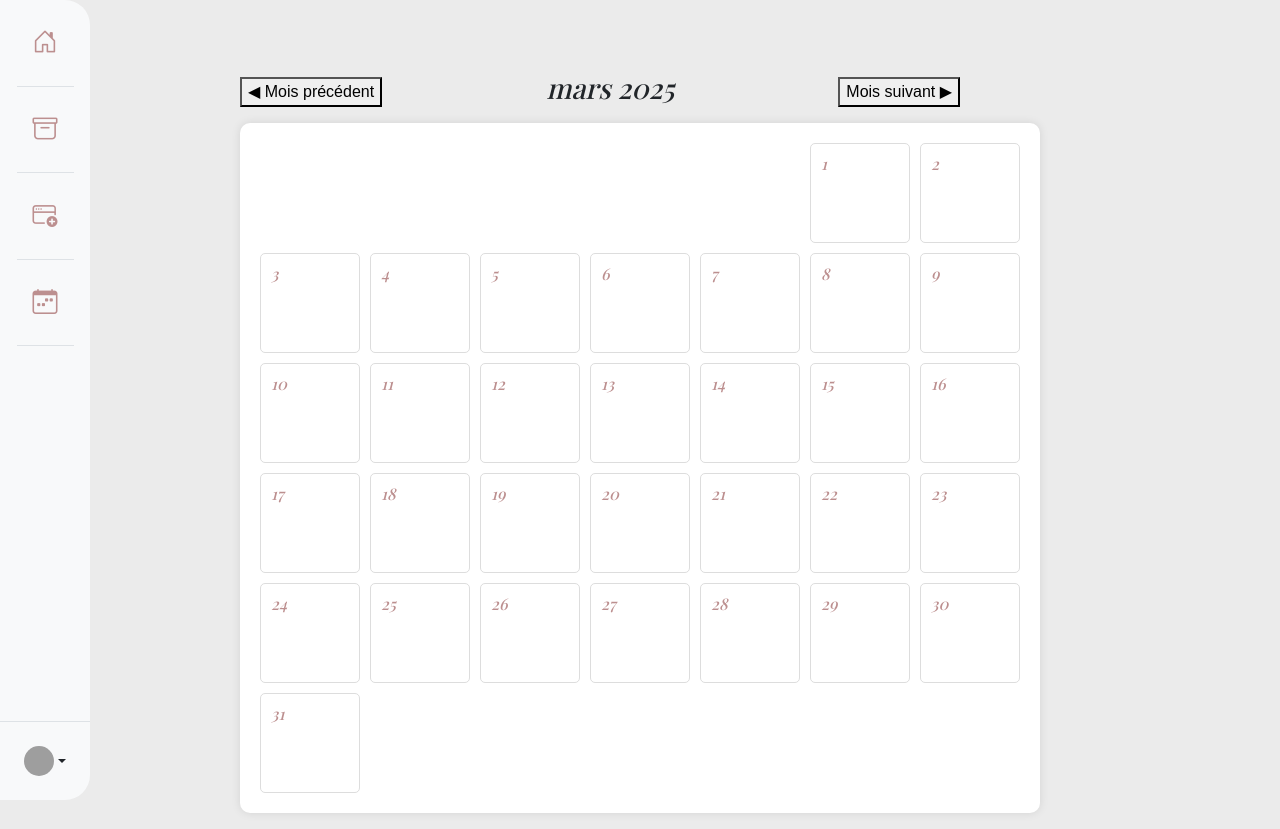
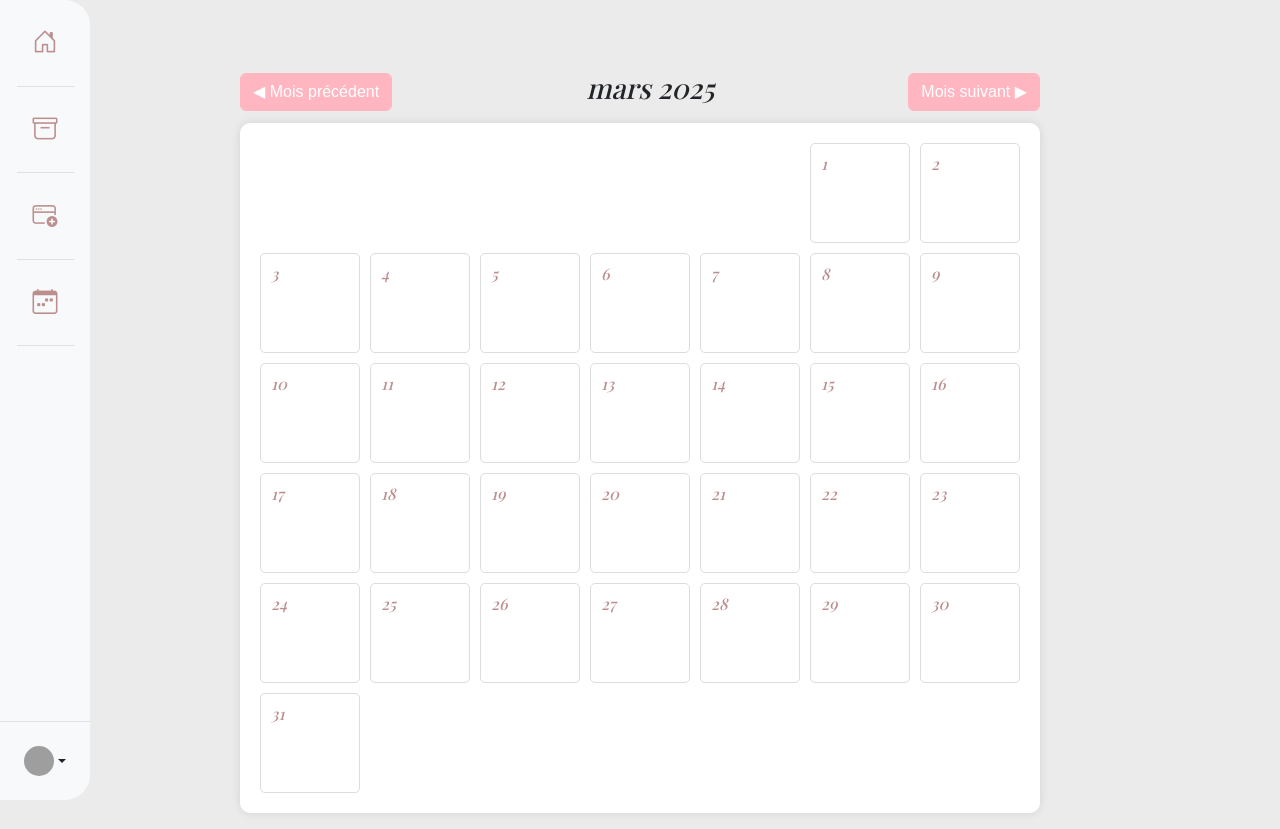
Before and after one commit to Claris-FF15/workshop, a PHP site: page /view/calendar.php in a window 1280 px wide. Run offline with PHP 8.4, Linux system fonts and the light colour scheme; data that the repository does not hold is empty; some libraries are stand-ins or nearby versions; some web fonts are replaced; grey boxes are pictures that could not be loaded.

Commit message:
calendar fin

```diff
--- a/style/calendar.css
+++ b/style/calendar.css
@@ -11,7 +11,7 @@ body {
   display: flex;
   justify-content: space-between;
   align-items: center;
-  width: 90%;
+  width: 100%;
   max-width: 1000px;
   margin-bottom: 10px;
 }
@@ -41,7 +41,7 @@ body {
 }
 .tasks {
   margin-top: 5px;
-  font-size: 14px;
+  font-size: 10px;
   color: #666;
 }
 .nav button {
@@ -55,3 +55,12 @@ body {
 .nav button:hover {
   background: #0056b3;
 }
+.btn-danger {
+  background-color: #ffb6c1 !important;
+  border-color: #ffb6c1 !important;
+  color: white;
+}
+.btn-danger:hover {
+  background-color: #e57373 !important;
+  border-color: #e57373 !important;
+}
--- a/view/calendar.php
+++ b/view/calendar.php
@@ -60,11 +60,11 @@
         </ul>
       </div>
     </section>
-<section style="margin-top:100px;">
+<section style="margin-top:100px; display: inline-grid;">
         <div class="header">
-            <button onclick="prevMonth()">◀ Mois précédent</button>
+            <button class="btn btn-danger" onclick="prevMonth()">◀ Mois précédent</button>
             <h3 id="monthYear"></h3>
-            <button onclick="nextMonth()">Mois suivant ▶</button>
+            <button class="btn btn-danger" onclick="nextMonth()">Mois suivant ▶</button>
         </div>
         <div class="calendar mb-3" id="calendar"></div>
 
```
